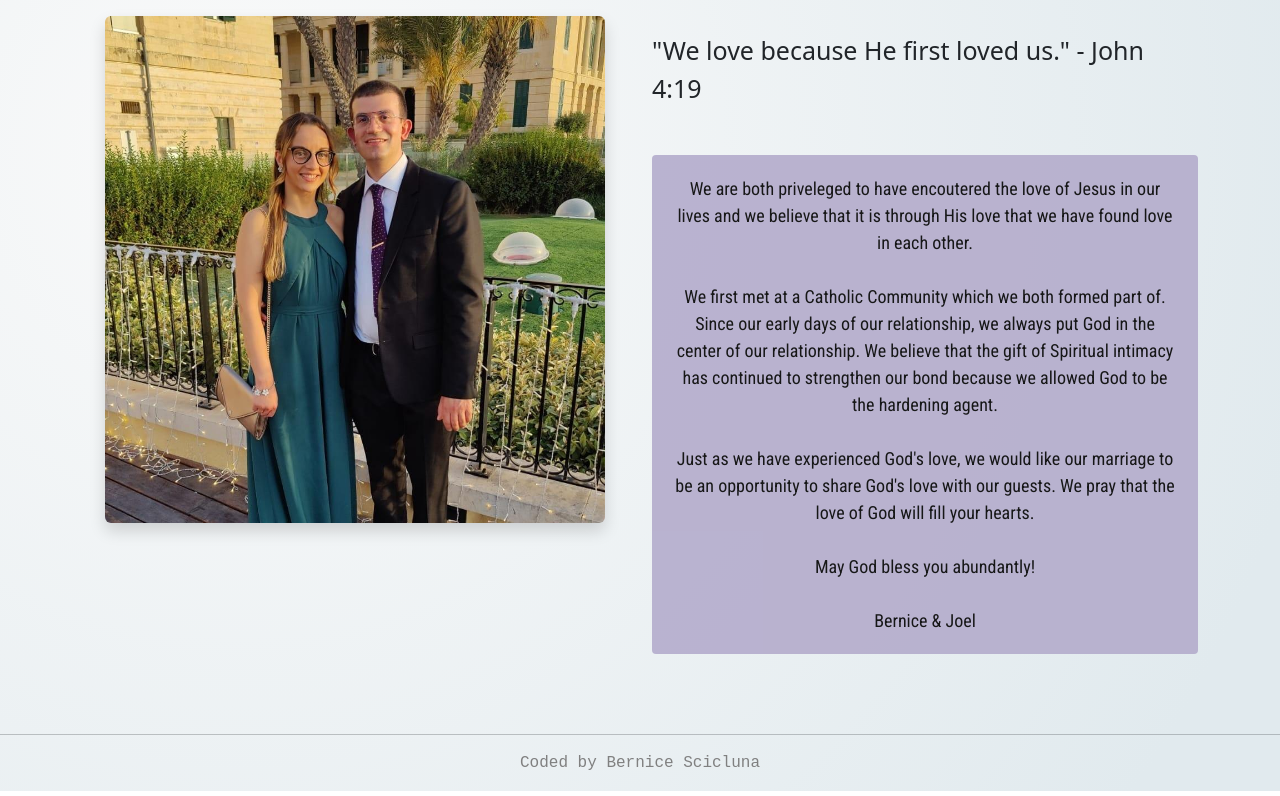
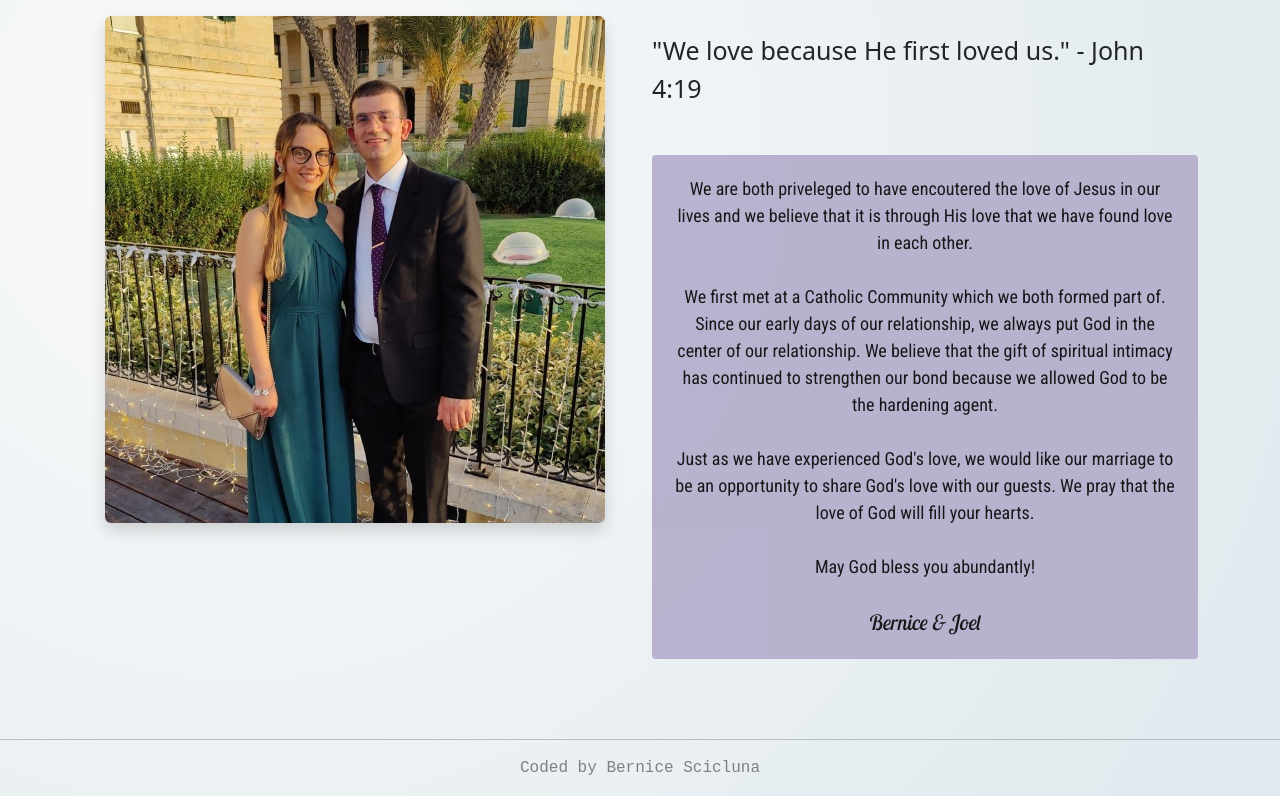
Before and after one commit to berscic/Wedding-Website, a plain HTML site: page ourstory.html in a window 1280 px wide. Shown: the part 232-1028 px from the top of the page. Drawn offline with nearby package versions, Linux system fonts and the light colour scheme; a web font is replaced by a local one.

Commit message:
our story minor edit

```diff
--- a/ourstory.html
+++ b/ourstory.html
@@ -77,7 +77,7 @@
               <br />
               We first met at a Catholic Community which we both formed part of.
               Since our early days of our relationship, we always put God in the
-              center of our relationship. We believe that the gift of Spiritual
+              center of our relationship. We believe that the gift of spiritual
               intimacy has continued to strengthen our bond because we allowed
               God to be the hardening agent. <br />
               <br />
@@ -87,7 +87,7 @@
               <br />
               May God bless you abundantly! <br />
               <br />
-              Bernice & Joel
+              <span class="names">Bernice & Joel</span>
             </p>
           </div>
         </div>
--- a/src/style.css
+++ b/src/style.css
@@ -168,6 +168,11 @@ h1 {
   transition: ease-in-out;
 }
 
+.names {
+  font-family: "Lobster Two", cursive;
+  font-size: 21px;
+}
+
 @media (max-width: 450px) {
   .mass {
     margin: 30px 18px 40px 18px;
```
